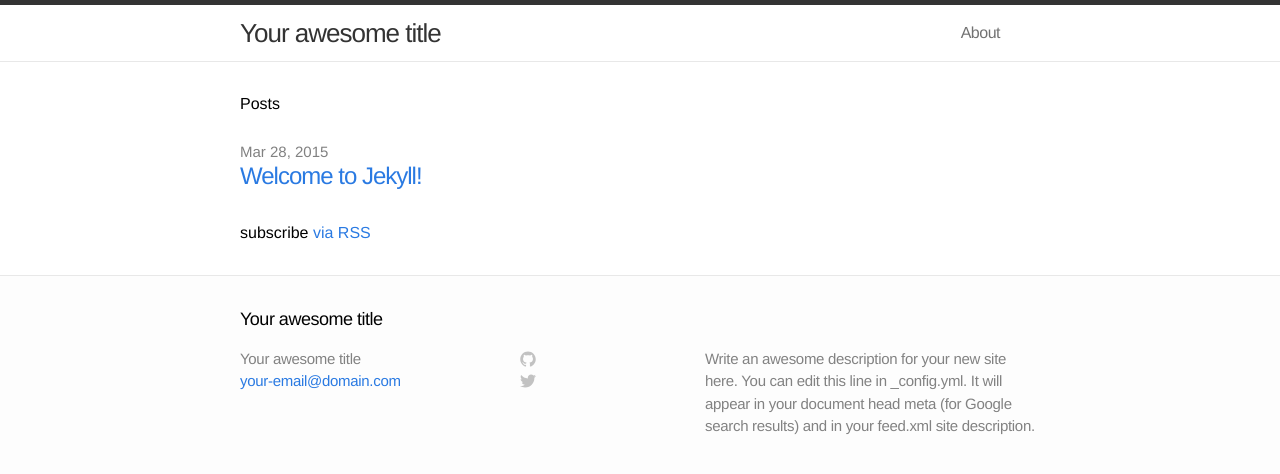
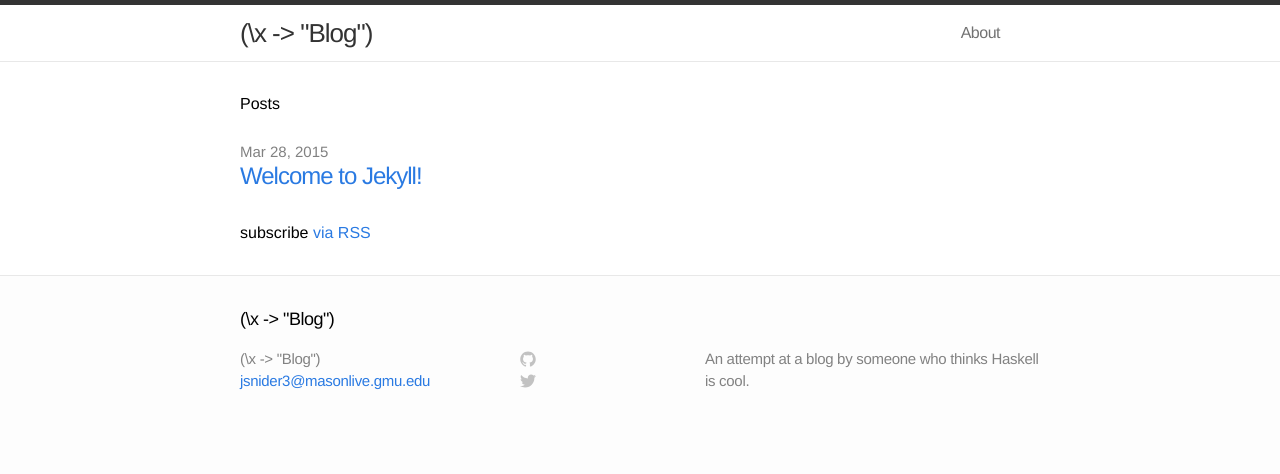
Before and after one commit to jsnider3/jsnider3.github.io, a Jekyll site: the page built from index.html, in a window 1280 px wide. Shown: the top 474 px of the page. Built offline with Jekyll 4.4.1, drawn with Linux system fonts in a browser that asks for light colours.

Commit message:
Added title.

```diff
--- a/_config.yml
+++ b/_config.yml
@@ -1,9 +1,9 @@
 # Site settings
-title: Your awesome title
-email: your-email@domain.com
-description: "Write an awesome description for your new site here. You can edit this line in _config.yml. It will appear in your document head meta (for Google search results) and in your feed.xml site description."
+title: (\x -> "Blog")
+email: jsnider3@masonlive.gmu.edu
+description: "An attempt at a blog by someone who thinks Haskell is cool."
 baseurl: ""
-url: "http://yourdomain.com"
+url: "http://jsnider3.github.io"
 
 # Build settings
 markdown: kramdown
```
Also changed, not shown: 4 other files.
